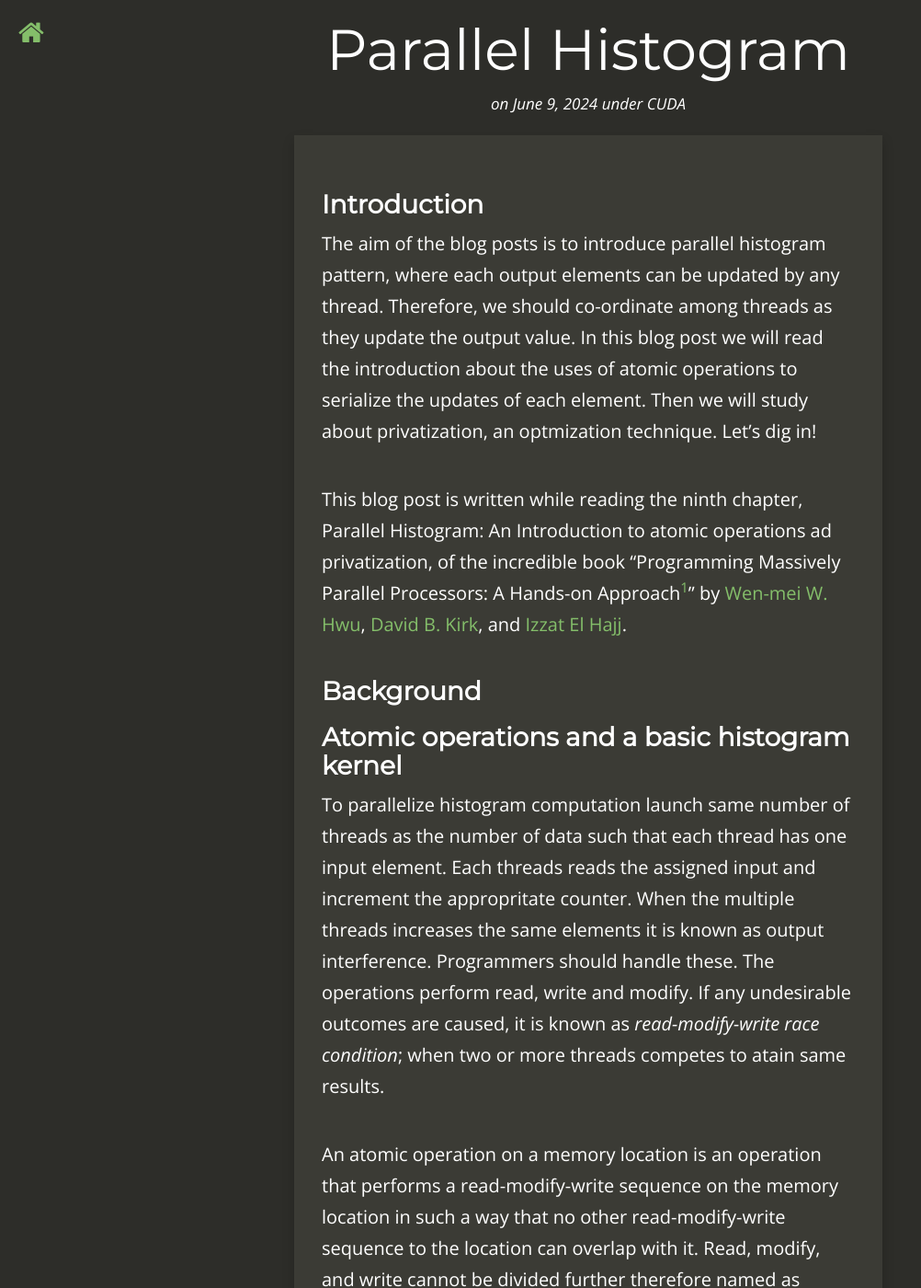
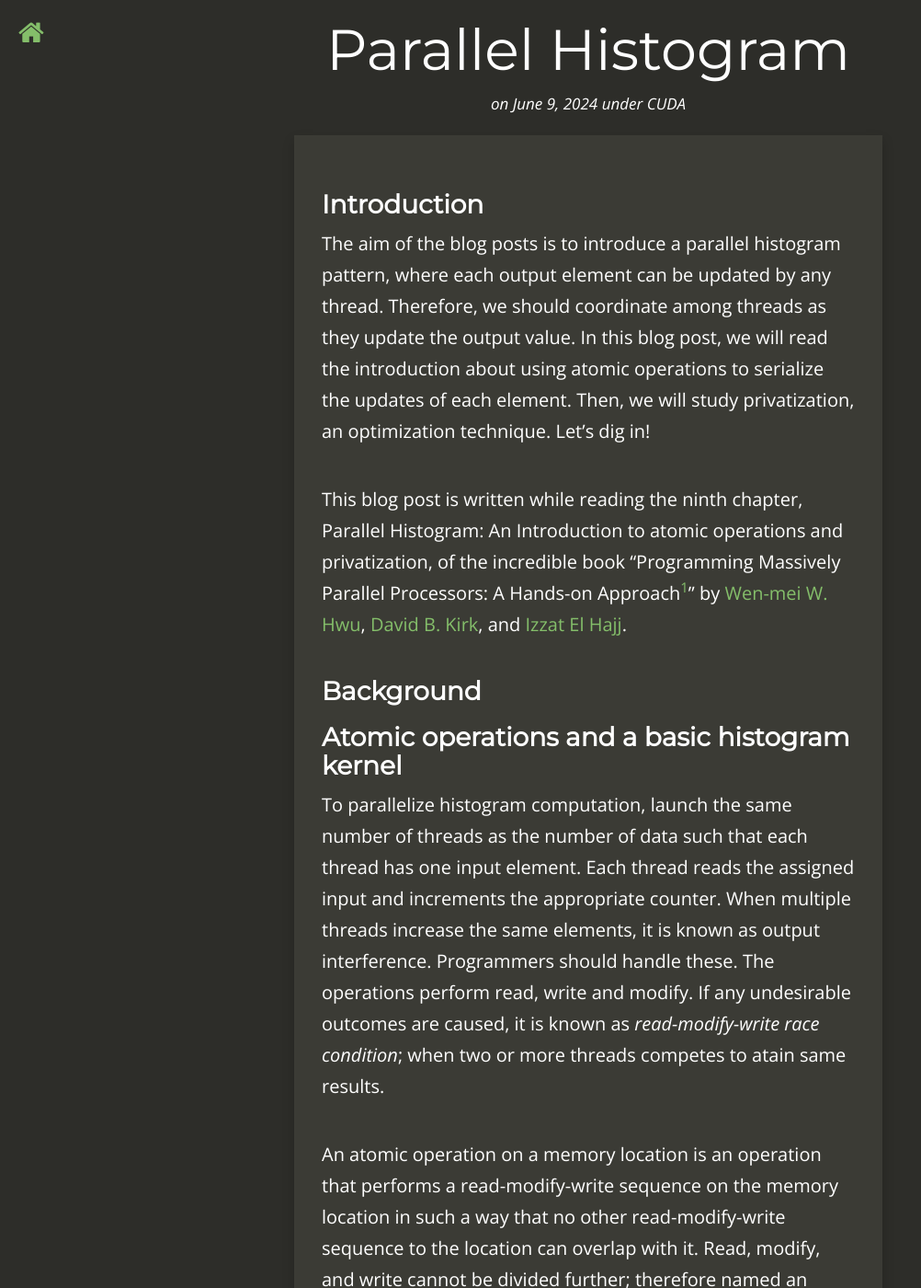
Before and after one commit to khushi-411/khushi-411.github.io, a Jekyll site: the page built from _posts/2024-06-09-parallel_histogram.md, in a window 1280 px wide and 1400 px high. Shown: the whole window at 92% size, without its empty margins (0-1002 px from the left). Built offline with Jekyll 4.4.1, drawn with Linux system fonts in a browser that asks for light colours; nearby versions of some CDN libraries; comment, search, counter and statistics services are not loaded; some of the changed text lies outside the part shown.

Commit message:
minor update

````diff
--- a/_posts/2024-06-09-parallel_histogram.md
+++ b/_posts/2024-06-09-parallel_histogram.md
@@ -11,11 +11,11 @@ redirect_from:
 ---
 
 ### **Introduction**
-The aim of the blog posts is to introduce parallel histogram pattern, where each output elements can be updated by any thread. Therefore, we should co-ordinate among threads as they update the output value. In this blog post we will read the introduction about the uses of atomic operations to serialize the updates of each element. Then we will study about privatization, an optmization technique. Let's dig in!
+The aim of the blog posts is to introduce a parallel histogram pattern, where each output element can be updated by any thread. Therefore, we should coordinate among threads as they update the output value. In this blog post, we will read the introduction about using atomic operations to serialize the updates of each element. Then, we will study privatization, an optimization technique. Let's dig in!
 
 This blog post is written while reading the
 ninth chapter, Parallel Histogram: An Introduction
-to atomic operations ad privatization,
+to atomic operations and privatization,
 of the incredible book "Programming Massively Parallel
 Processors: A Hands-on Approach<sup>[1](#link1)</sup>"
 by [Wen-mei W. Hwu](https://scholar.google.com/citations?user=ohjQPx8AAAAJ&hl=en),
@@ -25,16 +25,16 @@ and [Izzat El Hajj](https://scholar.google.com/citations?user=_VVw504AAAAJ&hl=en
 ### **Background**
 
 ### **Atomic operations and a basic histogram kernel**
-To parallelize histogram computation launch same number of threads as the number of data such that each thread has one input element. Each threads reads the assigned input and increment the appropritate counter. When the multiple threads increases the same elements it is known as output interference. Programmers should handle these. The operations perform read, write and modify. If any undesirable outcomes are caused, it is known as *read-modify-write race condition*; when two or more threads competes to atain same results.
+To parallelize histogram computation, launch the same number of threads as the number of data such that each thread has one input element. Each thread reads the assigned input and increments the appropriate counter. When multiple threads increase the same elements, it is known as output interference. Programmers should handle these. The operations perform read, write and modify. If any undesirable outcomes are caused, it is known as *read-modify-write race condition*; when two or more threads competes to atain same results.
 
-An atomic operation on a memory location is an operation that performs a read-modify-write sequence on the memory location in such a way that no other read-modify-write sequence to the location can overlap with it. Read, modify, and write cannot be divided further therefore named as atomic operation. Various atomic operations are addition, subtraction, increment, decrement, minimum, maximum, logical and, and logical or. To perform atomic add operation in CUDA:
+An atomic operation on a memory location is an operation that performs a read-modify-write sequence on the memory location in such a way that no other read-modify-write sequence to the location can overlap with it. Read, modify, and write cannot be divided further; therefore named an atomic operation. Various atomic operations are addition, subtraction, increment, decrement, minimum, maximum, logical and, and logical or. To perform atomic add operation in CUDA:
 ```cuda
 // intrinsic function
 int atomicAdd(int* address, int val);
 ```
-Note that intrinsic function are compiled into hardware atomic operation instruction. All major compilers support them.
+Note that intrinsic functions are compiled into hardware atomic operation instructions. All major compilers support them.
 
-A CUDA kernel performing a parallel histogam computation is given below:
+A CUDA kernel performing a parallel histogram computation is given below:
 ```cuda
 __global__ void histo_kernel(char* data, unsigned int length, unsigned int* histo) {
     // thread index calculation
@@ -50,13 +50,13 @@ __global__ void histo_kernel(char* data, unsigned int length, unsigned int* hist
 ```
 
 ### **Latency and throughput of atomic operations**
-Note that it should be very clear that the many DRAM accesses results in high memory access throughput. This sometimes break down when atomic operations update the same memory location. This can be resolved by starting a new read-modify-write sequence once the previous read-modify-write-sequence is completed. Only one atomic operation execute at the same memory location at a time. This duration is approximately the latency of a memory load and latency of a memory store. The length of these time section is the minimum amount of time dedicated for each atomic operation. To improve the throughput of atomic operations we could reduce the access latency to the heavily contended locations. Cache memories are primary tools to reduce memory access latency.
+Note that it should be very clear that the many DRAM accesses result in high memory access throughput. This sometimes breaks down when atomic operations update the same memory location. This can be resolved by starting a new read-modify-write sequence once the previous read-modify-write-sequence is completed. Only one atomic operation executes at the same memory location at a time. This duration is approximately the latency of a memory load and the latency of a memory store. The length of these time sections is the minimum amount of time dedicated to each atomic operation. To improve the throughput of atomic operations, we could reduce the access latency to the heavily contended locations. Cache memories are primary tools to reduce memory access latency.
 
 ### **Privatization**
-Privatization is the process to replicate output data into private copies so that each subset of thread can update its private copy. Main benefit is it has low latency and it increases the throughput. But private copies need to be merged into the original data structure after the computation completes. Therefore, privatization is done for a group of threads rather than an individual threads.
+Privatization is the process of replicating output data into private copies so that each subset of threads can update its private copy. Its main benefits are low latency and increased throughput. However, private copies need to be merged into the original data structure after the computation is completed. Therefore, privatization is done for a group of threads rather than individual threads.
 ```cuda
-// creates a private copy of histogram to every block
-// these private copy will be cached in the L2 cache memory
+// creates a private copy of the histogram for every block
+// These private copies will be cached in the L2 cache memory
 __global__ void histo_private_kernel(char *data, unsigned int length, unsigned int *histo) {
     unsigned int i = blockIdx.x*blockDim.x + threadIdx.x;
 
@@ -115,7 +115,7 @@ __global__ void histo_private_kernel(char *data, unsigned int length, unsigned i
 ```
 
 ### **Coarsening**
-As discussed above shared memory reduces the latency of each atomic operation in privatized histogram. But their is an extra overhead while making the private copy to the public copy. This is done once per thread block. This overhead is worth paying when we execute threads blocks in parallel. But when the number of thread blocks that are launched exceeds the number of that can be executed by the hardware, there is unecessay privatization overhead. This overhead can be reduced via thread coarsening, i.e., by reducing the number of private copies made, by reducing the number of blocks such that each thread process multiple input elements. We'll read two ways to assign multiple input elements to a thread:
+As discussed above, shared memory reduces the latency of each atomic operation in the privatized histogram. But their is an extra overhead while making the private copy to the public copy. This is done once per thread block. This overhead is worth paying when we execute thread blocks in parallel. But when the number of thread blocks that are launched exceeds the number that can be executed by the hardware, there is unnecessary privatization overhead. This overhead can be reduced via thread coarsening, i.e., by reducing the number of private copies made and by reducing the number of blocks such that each thread processes multiple input elements. We'll read two ways to assign multiple input elements to a thread:
 - Contiguous Partitioning: sequential access pattern by each thread makes good use of cache lines.
 - Interleaved Partitioning
 
````
Also changed, not shown: other parts of _posts/2024-06-09-parallel_histogram.md (+6 -3 lines).
